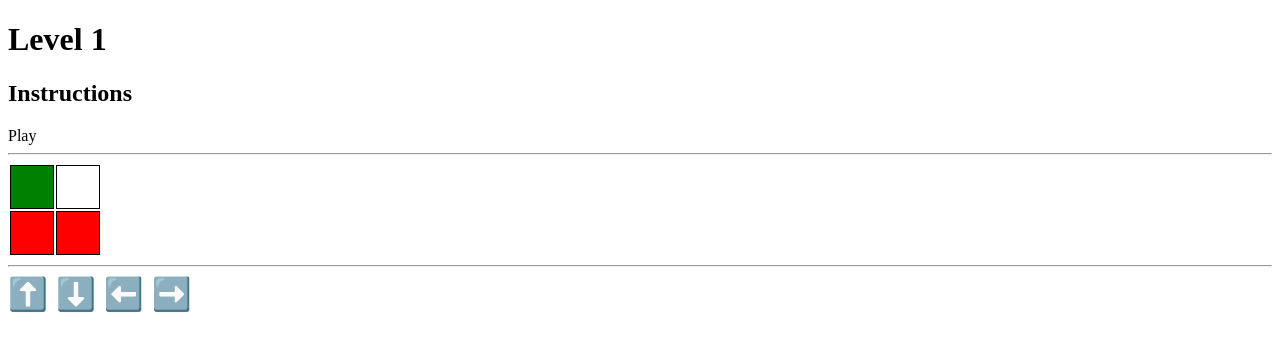
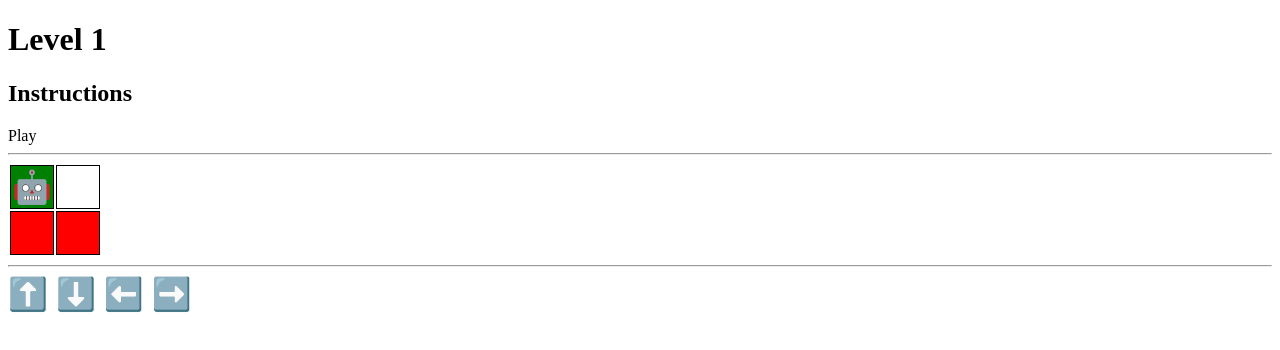
Before and after one commit to Dezzymei/CodeMaze, a Next.js app: page /level/1 in a window 1280 px wide. Shown: the top 350 px of the page. Built offline with nearby package versions, Linux system fonts and the light colour scheme.

Commit message:
Adding in a robot

```diff
--- a/pages/level/[levelId].js
+++ b/pages/level/[levelId].js
@@ -132,6 +132,7 @@ export default function Level() {
     }
     return (
       <table>
+        <tbody>
           {levelData.map((row, yIndex) => {
             return (
               <tr>
@@ -149,15 +150,21 @@ export default function Level() {
                             : "white",
                         width: cellWidth,
                         height: cellWidth,
+                        fontSize: "xx-large",
+                        textAlign: "center",
                       }}
                     >
-                    &nbsp;
+                      {xIndex === currentPosition[0] &&
+                      yIndex === currentPosition[1]
+                        ? "🤖"
+                        : " "}
                     </td>
                   );
                 })}
               </tr>
             );
           })}
+        </tbody>
       </table>
     );
   };
```
Lines whose indentation alone changed are shown as unchanged.
